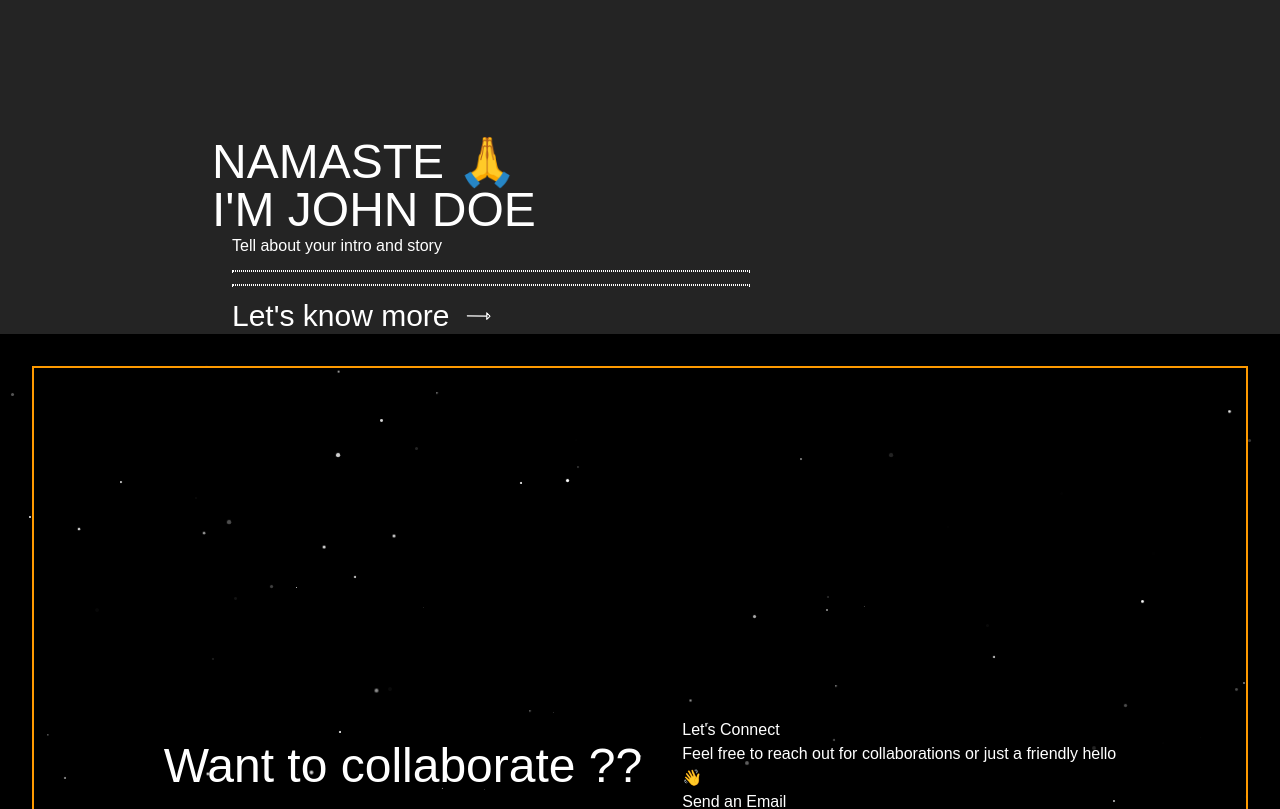
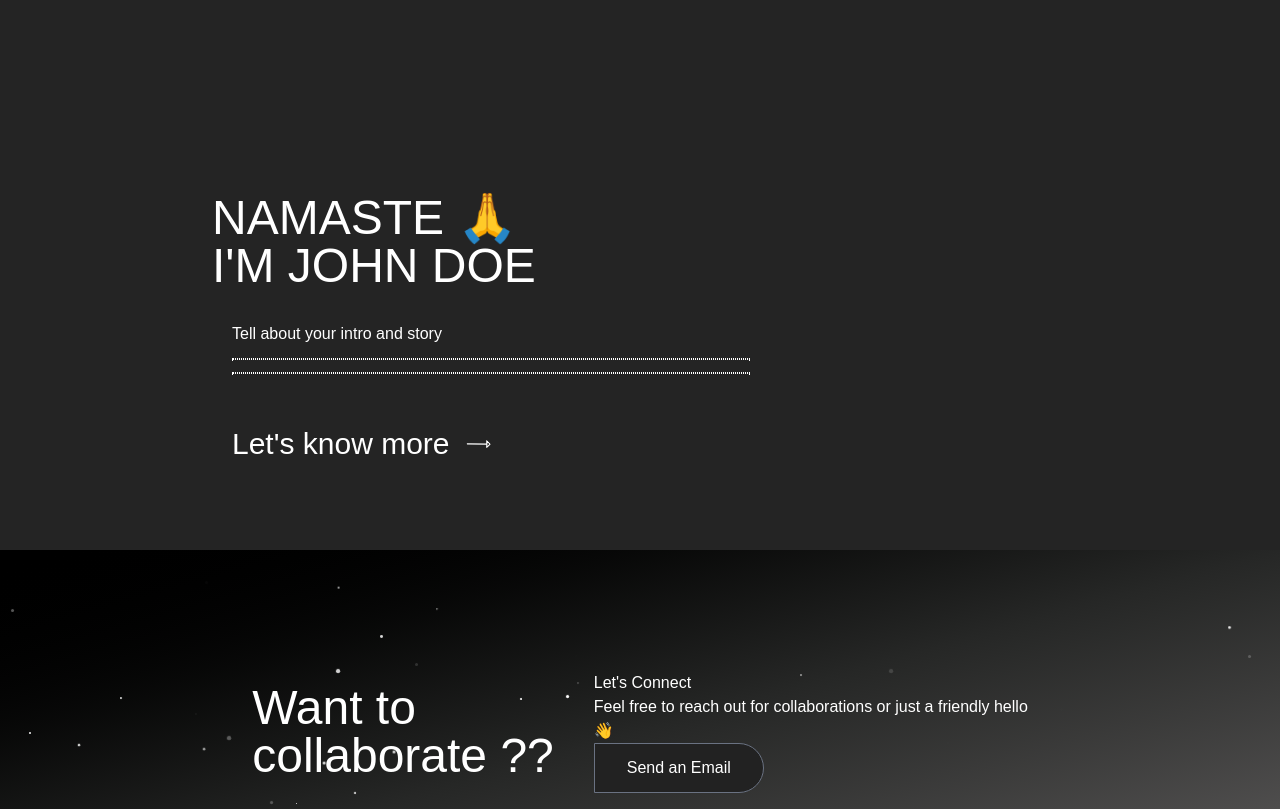
Before and after one commit to ShivahariRukesh/test-portfolio-binary-digits, a Next.js app: page / in a window 1280 px wide. Shown: the part 1500-2309 px from the top of the page. Built offline with nearby package versions, Linux system fonts and the light colour scheme.

Commit message:
Some cleanup in some components

```diff
--- a/app/components/About.tsx
+++ b/app/components/About.tsx
@@ -4,7 +4,7 @@ import React from 'react'
 const About = () => {
   return (
     <div>About
-      <div className='flex flex-col gap-y-50 px-3 '>
+      <div className='flex flex-col gap-y-50 px-3 py-14'>
 
         <div
           className="flex flex-col justify-center space-y-5 bg-no-repeat bg-center"
@@ -28,7 +28,7 @@ const About = () => {
         </div>
 
         {/* Namaste to Let's know more Section */}
-        <div className='flex flex-col ml-50'>
+        <div className='flex flex-col ml-50 gap-y-8'>
 
           <div className='text-5xl'>
             NAMASTE 🙏<br />
@@ -39,7 +39,7 @@ const About = () => {
             Tell about your intro and story
             <hr className='border-1 border-dotted w-1/2' />
             <hr className='border-1 border-dotted w-1/2' />
-            <div className='flex space-x-4  text-3xl'>
+            <div className='flex gap-x-4  text-3xl mt-10'>
               <span> Let's know more </span>
               <Image src='/images/arrow.svg' width={25} height={25} alt="Arrow icon in about us" />
             </div>
--- a/app/components/Contact/StarsAnimation.tsx
+++ b/app/components/Contact/StarsAnimation.tsx
@@ -58,7 +58,7 @@ const StarsAnimation = () => {
     return (
         <div
             ref={starsContainerRef}
-            className='absolute inset-0 bg-black overflow-hidden z-0'
+            className='absolute inset-0  bg-gradient-to-br from-black via-[#262726] to-[#605e5e] overflow-hidden z-0'
         >
 
         </div>
--- a/app/components/Contact/index.tsx
+++ b/app/components/Contact/index.tsx
@@ -10,17 +10,22 @@ const Contact = () => {
 
     <div className="relative p-8 ">
       <StarsAnimation />
-      <div className="border-2 border-amber-500 relative z-10 flex  items-center justify-center space-x-10 min-h-screen text-white">
+      <div className=" h-[300px] relative z-10 flex  items-center justify-center space-x-10  text-white">
 
         <div className=" text-5xl">
-          Want to collaborate ??
+          Want to <br />
+          collaborate ??
         </div>
         <div className=" ">
           Let's Connect <br />
           Feel free to reach out for collaborations or just a friendly hello <br />
           👋 <br />
 
-          <button>Send an Email</button>
+          <button
+            className="border border-gray-500 bg-[#222222] px-8 py-3 rounded-r-full hover:bg-white hover:text-dark transition-all duration-300 transform hover:scale-105"
+          >
+            Send an Email
+          </button>
 
 
         </div>
```
